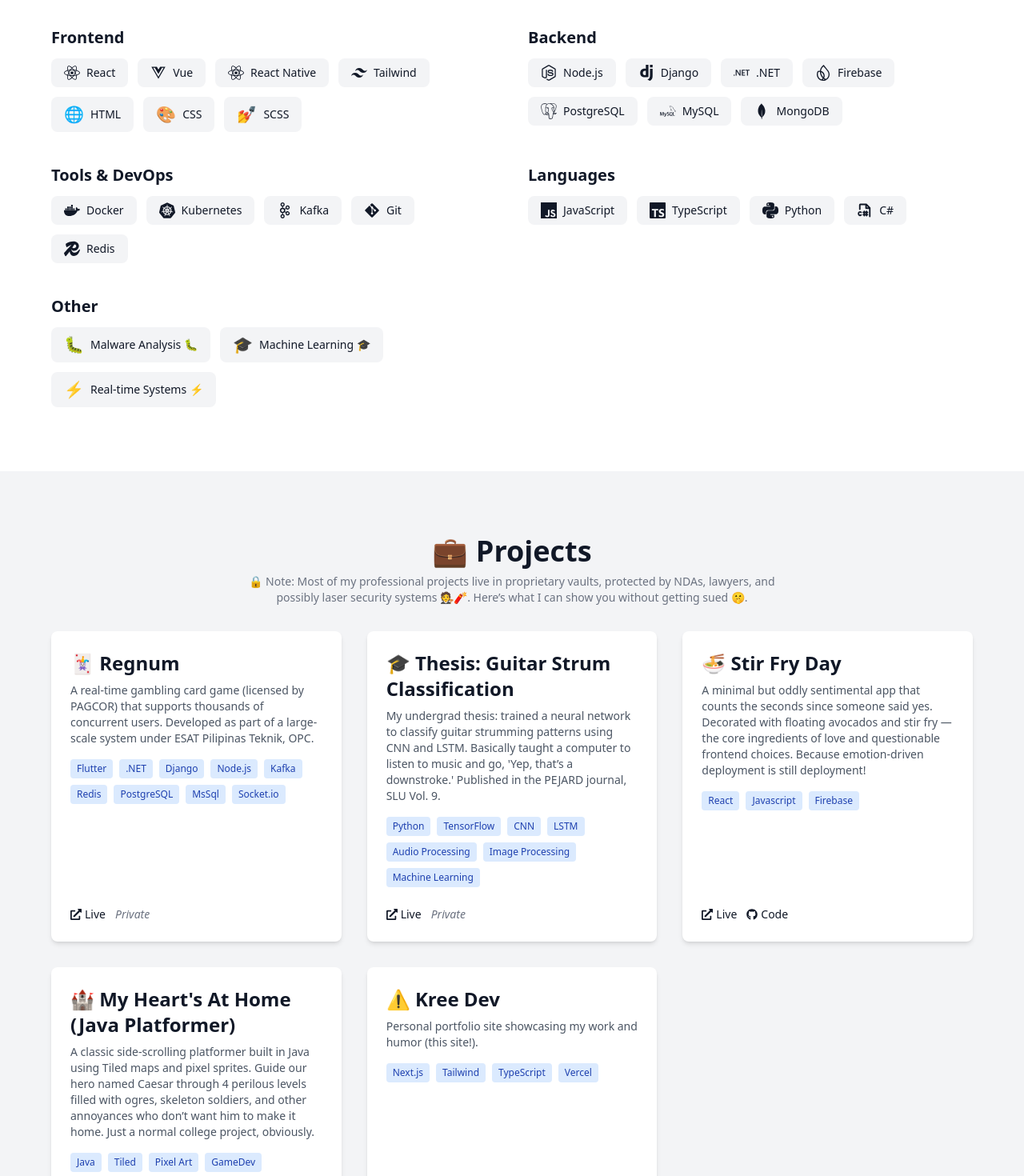
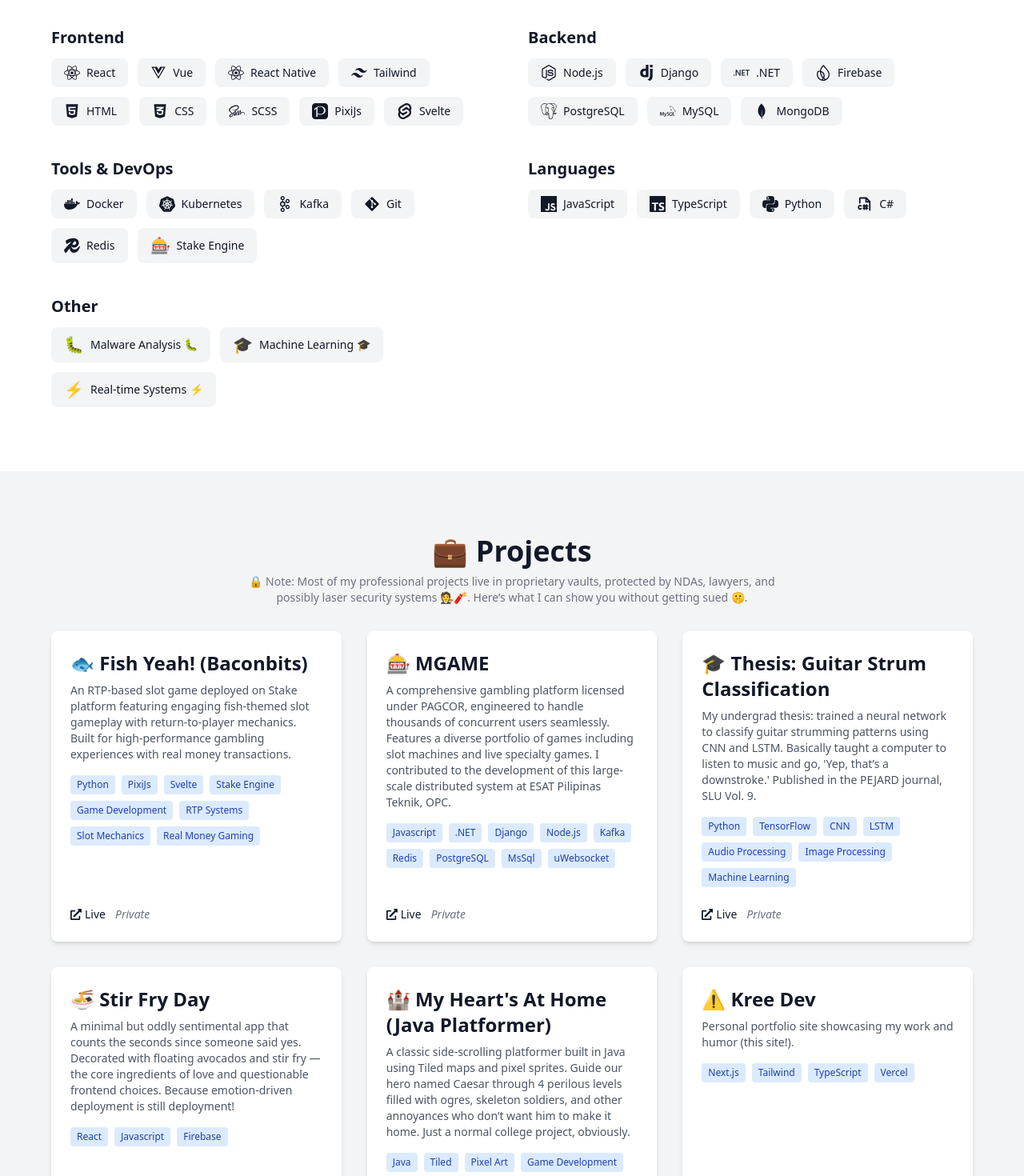
Before and after one commit to K2Krishia/kree-dev, a Next.js app: page / in a window 1280 px wide. Shown: the part 1260-2730 px from the top of the page at 80% size. Built offline with nearby package versions, Linux system fonts and the light colour scheme.

Commit message:
update skills and projects

```diff
--- a/src/components/Projects.tsx
+++ b/src/components/Projects.tsx
@@ -3,10 +3,17 @@ import { FaExternalLinkAlt, FaGithub } from "react-icons/fa";
 
 const projects = [
   {
-    title: "🃏 Regnum",
-    description: "A real-time gambling card game (licensed by PAGCOR) that supports thousands of concurrent users. Developed as part of a large-scale system under ESAT Pilipinas Teknik, OPC.",
-    tech: ["Flutter", ".NET", "Django", "Node.js", "Kafka", "Redis", "PostgreSQL", "MsSql", "Socket.io"],
-    live: "https://happy-play.ept.ph/",
+    title: "🐟 Fish Yeah! (Baconbits)",
+    description: "An RTP-based slot game deployed on Stake platform featuring engaging fish-themed slot gameplay with return-to-player mechanics. Built for high-performance gambling experiences with real money transactions.",
+    tech: ["Python", "PixiJs", "Svelte", "Stake Engine", "Game Development", "RTP Systems", "Slot Mechanics", "Real Money Gaming"],
+    live: "https://stake.com/casino/games/baconbits-fish-yeah",
+    code: null,
+  },
+  {
+    title:"🎰 MGAME",
+    description: "A comprehensive gambling platform licensed under PAGCOR, engineered to handle thousands of concurrent users seamlessly. Features a diverse portfolio of games including slot machines and live specialty games. I contributed to the development of this large-scale distributed system at ESAT Pilipinas Teknik, OPC.",
+    tech: ["Javascript", ".NET", "Django", "Node.js", "Kafka", "Redis", "PostgreSQL", "MsSql", "uWebsocket"],
+    live: "https://mgame.ph/",
     code: null,
   },
   {
@@ -28,7 +35,7 @@ const projects = [
     title: "🏰 My Heart's At Home (Java Platformer)",
     description:
       "A classic side-scrolling platformer built in Java using Tiled maps and pixel sprites. Guide our hero named Caesar through 4 perilous levels filled with ogres, skeleton soldiers, and other annoyances who don’t want him to make it home. Just a normal college project, obviously.",
-    tech: ["Java", "Tiled", "Pixel Art", "GameDev"],
+    tech: ["Java", "Tiled", "Pixel Art", "Game Development"],
     live: "/MHAH.jar",
     code: null
   },
--- a/src/components/Skills.tsx
+++ b/src/components/Skills.tsx
@@ -1,12 +1,12 @@
 import { motion } from "framer-motion";
 import {
   FaReact, FaVuejs, FaDocker, FaGitAlt,
-  FaNodeJs
+  FaNodeJs, FaHtml5, FaCss3Alt, FaSass
 } from "react-icons/fa";
 import {
   SiTailwindcss, SiFirebase, SiDjango, SiMongodb, SiPostgresql,
   SiMysql, SiKubernetes, SiApachekafka, SiRedis, SiJavascript,
-  SiTypescript, SiPython, SiDotnet
+  SiTypescript, SiPython, SiDotnet, SiSvelte, SiPixiv
 } from "react-icons/si";
 import { PiFileCSharpBold } from "react-icons/pi";
 
@@ -15,9 +15,11 @@ const skillIcons: Record<string, React.ReactNode> = {
   Vue: <FaVuejs />,
   "React Native": <FaReact />,
   Tailwind: <SiTailwindcss />,
-  HTML: <span>🌐</span>,
-  CSS: <span>🎨</span>,
-  SCSS: <span>💅</span>,
+  HTML: <FaHtml5 />,
+  CSS: <FaCss3Alt />,
+  SCSS: <FaSass />,
+  PixiJs: <SiPixiv />,
+  Svelte: <SiSvelte />,
   "Node.js": <FaNodeJs />,
   Django: <SiDjango />,
   ".NET": <SiDotnet />,
@@ -30,6 +32,7 @@ const skillIcons: Record<string, React.ReactNode> = {
   Kafka: <SiApachekafka />,
   Git: <FaGitAlt />,
   Redis: <SiRedis />,
+  "Stake Engine": <span>🎰</span>,
   JavaScript: <SiJavascript />,
   TypeScript: <SiTypescript />,
   Python: <SiPython />,
@@ -40,9 +43,9 @@ const skillIcons: Record<string, React.ReactNode> = {
 };
 
 const skills = {
-  "Frontend": ["React", "Vue", "React Native", "Tailwind", "HTML", "CSS", "SCSS"],
+  "Frontend": ["React", "Vue", "React Native", "Tailwind", "HTML", "CSS", "SCSS", "PixiJs", "Svelte"],
   "Backend": ["Node.js", "Django", ".NET", "Firebase", "PostgreSQL", "MySQL", "MongoDB"],
-  "Tools & DevOps": ["Docker", "Kubernetes", "Kafka", "Git", "Redis"],
+  "Tools & DevOps": ["Docker", "Kubernetes", "Kafka", "Git", "Redis", "Stake Engine"],
   "Languages": ["JavaScript", "TypeScript", "Python", "C#"],
   "Other": ["Malware Analysis 🐛", "Machine Learning 🎓", "Real-time Systems ⚡"],
 };
```
Also changed, not shown: 1 other file (tests, documents, lock files or other folders).
